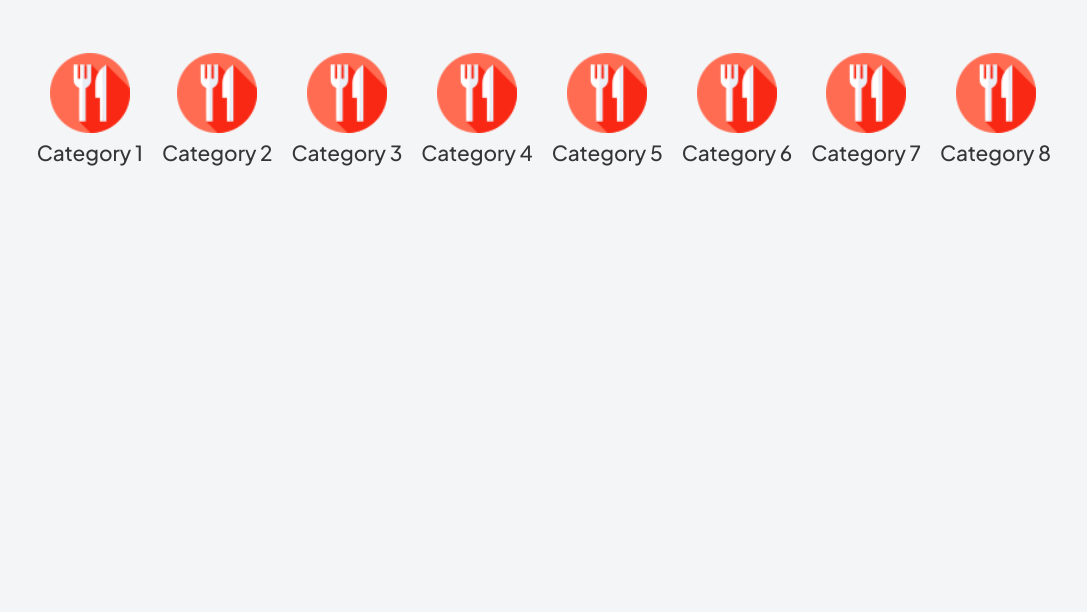
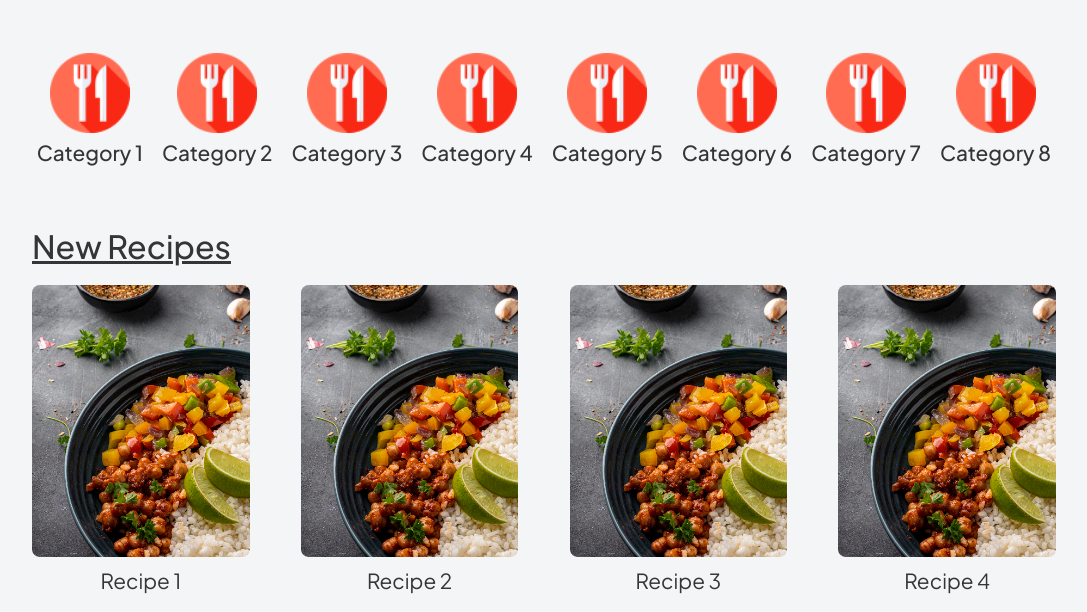
Before and after one commit to DeborahYH/housekeeping, a Django app: page / in a window 1280 px wide. Shown: the part 720-1332 px from the top of the page, without its empty margins (96-1183 px from the left). Before the commit the page ends 886 px from the top, so only its background shows below. Run offline with Django 4.2, Linux system fonts and the light colour scheme.

Commit message:
Adicao da secao de novas receitas na pagina principal

```diff
--- a/static/css/style.css
+++ b/static/css/style.css
@@ -202,6 +202,46 @@ button.hamburger, button.close {
     font-size: 0.8rem;
 }
 
+/* NEW RECIPES */
+
+.new-recipes {
+    margin: 1.3rem;
+    font-family: var(--heading-font);
+    color: var(--txt-dark);
+}
+
+.new-recipes h2 {
+    text-decoration: underline;
+    margin-bottom: 1rem;
+}
+
+.recipes-container {
+    display: flex;
+    justify-content: space-between;
+    text-align: center;
+}
+
+.recipes-container a {
+    flex-direction: column;
+}
+
+.recipe-card {
+    text-decoration: none;
+}
+
+.recipe-card img {
+    width: 17vw;
+    height: auto;
+    margin-top: 0.2rem;
+    border-radius: 0.2rem;
+}
+
+.recipe-card p {
+    font-size: 0.9rem;
+    color: var(--txt-dark);
+    margin-top: 0.2rem;
+}
+
 
 /* DESKTOP */
 
@@ -314,4 +354,19 @@ button.hamburger, button.close {
         font-size: 1.3rem;
     }
 
+    /* NEW RECIPES */
+
+    .new-recipes {
+        margin: 0rem 8rem;
+    }
+
+    .recipe-card img {
+        border-radius: 0.5rem;
+    }
+
+    .recipe-card p {
+        font-size: 1.3rem;
+        margin-top: 0.5rem;
+    }
+
 }
--- a/templates/index.html
+++ b/templates/index.html
@@ -238,6 +238,38 @@
 
     </div>
 
+    <!-- NEW RECIPES -->
+
+    <div class="new-recipes">
+
+        <h2>New Recipes</h2>
+
+        <div class="recipes-container">
+
+            <a href="#" class="recipe-card">
+                <img src="{% static 'img/recipe.jpg' %}" alt="Recipe 1">
+                <p>Recipe 1</p>
+            </a>
+
+            <a href="#" class="recipe-card">
+                <img src="{% static 'img/recipe.jpg' %}" alt="Recipe 2">
+                <p>Recipe 2</p>
+            </a>
+
+            <a href="#" class="recipe-card">
+                <img src="{% static 'img/recipe.jpg' %}" alt="Recipe 3">
+                <p>Recipe 3</p>
+            </a>
+
+            <a href="#" class="recipe-card">
+                <img src="{% static 'img/recipe.jpg' %}" alt="Recipe 4">
+                <p>Recipe 4</p>
+            </a>
+
+        </div>
+
+    </div>
+
 
     <script src="{% static 'js/menu.js' %}"></script>
 
```
Also changed, not shown: static/img/recipe.jpg (added).
